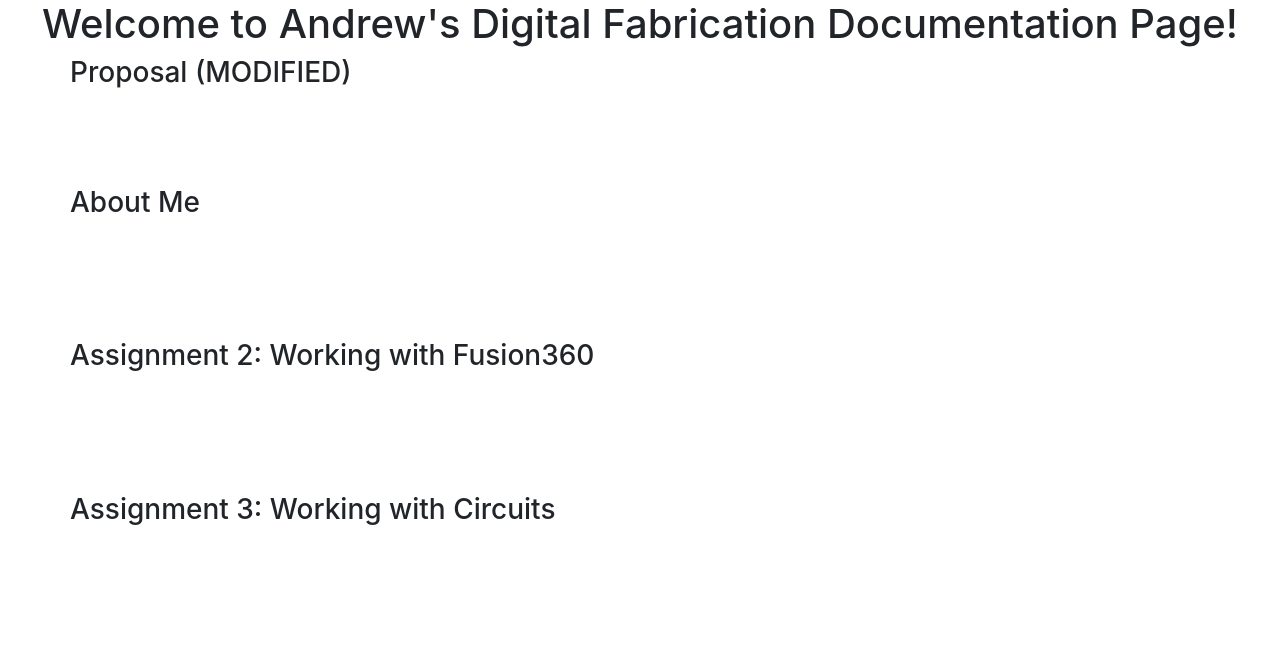
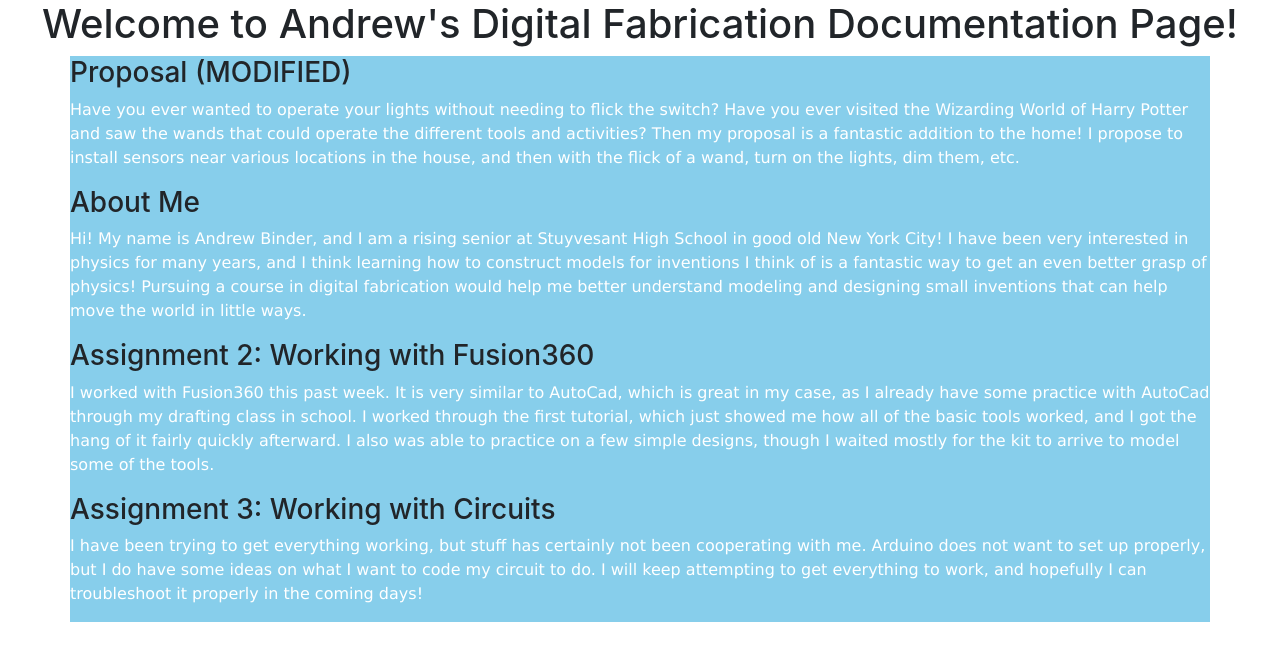
Before and after one commit to 2048-student/PHYS_S-12, a PHP site: page / in a window 1280 px wide. Shown: the top 661 px of the page. Run offline with PHP 8.4, Linux system fonts and the light colour scheme; some libraries are stand-ins or nearby versions.

Commit message:
Update style.css

```diff
--- a/style.css
+++ b/style.css
@@ -1,4 +1,4 @@
-body{
+body,div{
   background-color:#87ceeb;
 }
 h1,h3,p{
```
